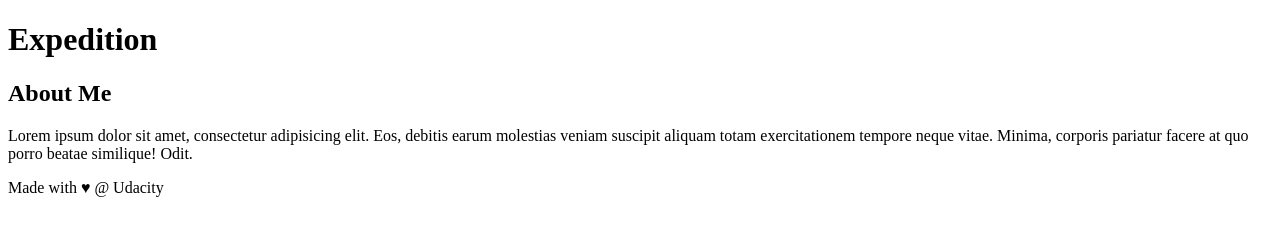
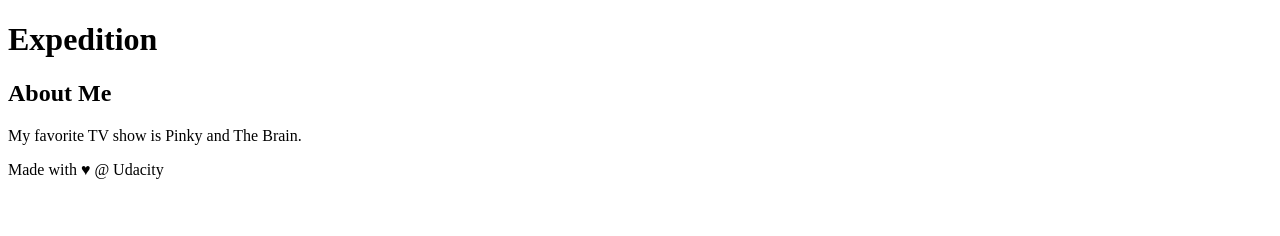
Before and after one commit to latacui2050/ReDI-VCS, a plain HTML site: page index.html in a window 1280 px wide. Drawn offline with Linux system fonts and the light colour scheme.

Commit message:
Add more content to 'aside' element

```diff
--- a/index.html
+++ b/index.html
@@ -21,7 +21,7 @@
     <aside>
         <h2>About Me</h2>
 
-        <p>Lorem ipsum dolor sit amet, consectetur adipisicing elit. Eos, debitis earum molestias veniam suscipit aliquam totam exercitationem tempore neque vitae. Minima, corporis pariatur facere at quo porro beatae similique! Odit.</p>
+        <p>My favorite TV show is Pinky and The Brain.</p>
     </aside>
     <footer>
         Made with ♥ @ Udacity
```
